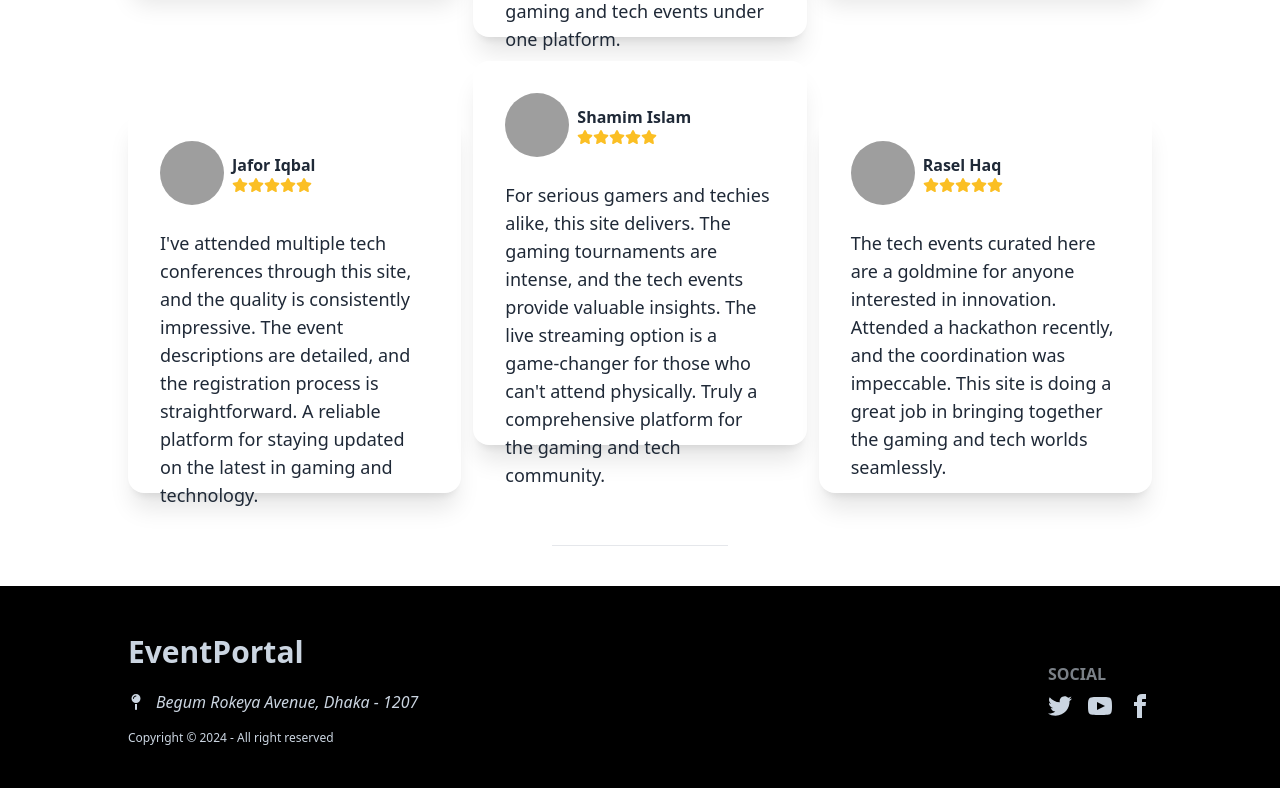
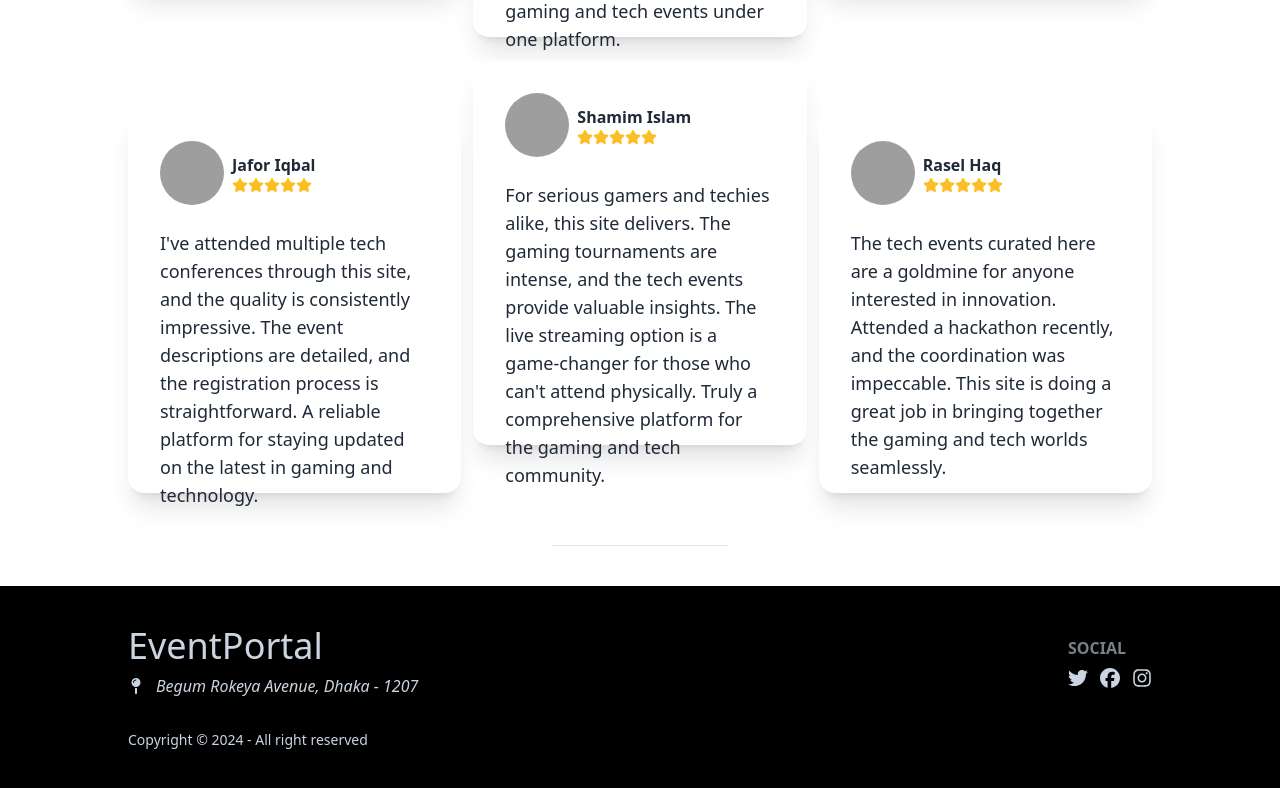
Before and after one commit to alam-404/EventPortal, a React (Vite) app: page / in a window 1280 px wide. Shown: the part 3133-3921 px from the top of the page. Built offline with nearby package versions, Linux system fonts and the light colour scheme; grey boxes are pictures that could not be loaded.

Commit message:
Modified footer for small devices

```diff
--- a/src/components/Footer/Footer.jsx
+++ b/src/components/Footer/Footer.jsx
@@ -1,29 +1,34 @@
-import { FaMapPin } from "react-icons/fa6";
+import { FaFacebook, FaInstagram, FaMapPin, FaTwitter } from "react-icons/fa6";
 
 const Footer = () => {
     return (
-        <div className="w-full h-52 bg-black text-slate-300 px-32 flex justify-between items-center gap-10">
+        <div className="w-full h-52 bg-black text-slate-300 p-5 lg:px-32 lg:py-10 ">
+            <div className="flex flex-col lg:flex-row lg:justify-between lg:items-center gap-5">
                 <div>
-                <h1 className="text-3xl font-semibold">EventPortal</h1>
-                <div className="flex items-center gap-3 mt-5">
+                    <h1 className="text-2xl lg:text-4xl">EventPortal</h1>
+                    <div className="flex items-center gap-3 mt-2 text-xs lg:text-base">
                         <FaMapPin></FaMapPin>
                         <address>
                             Begum Rokeya Avenue,
                             Dhaka - 1207
                         </address>
                     </div>
-                <div className="mt-4">
+                </div>
+                <div>
+                    <h6 className="footer-title">Social</h6>
+                    <div className="flex gap-3 text-xl">
+                        <FaTwitter />
+                        <FaFacebook />
+                        <FaInstagram />
+                    </div>
+                </div>
+                <div className="lg:hidden">
                     <p className="text-xs">Copyright &copy; 2024 - All right reserved</p>
                 </div>
             </div>
-            <nav>
-                <h6 className="footer-title">Social</h6>
-                <div className="grid grid-flow-col gap-4">
-                    <a><svg xmlns="http://www.w3.org/2000/svg" width="24" height="24" viewBox="0 0 24 24" className="fill-current"><path d="M24 4.557c-.883.392-1.832.656-2.828.775 1.017-.609 1.798-1.574 2.165-2.724-.951.564-2.005.974-3.127 1.195-.897-.957-2.178-1.555-3.594-1.555-3.179 0-5.515 2.966-4.797 6.045-4.091-.205-7.719-2.165-10.148-5.144-1.29 2.213-.669 5.108 1.523 6.574-.806-.026-1.566-.247-2.229-.616-.054 2.281 1.581 4.415 3.949 4.89-.693.188-1.452.232-2.224.084.626 1.956 2.444 3.379 4.6 3.419-2.07 1.623-4.678 2.348-7.29 2.04 2.179 1.397 4.768 2.212 7.548 2.212 9.142 0 14.307-7.721 13.995-14.646.962-.695 1.797-1.562 2.457-2.549z"></path></svg></a>
-                    <a><svg xmlns="http://www.w3.org/2000/svg" width="24" height="24" viewBox="0 0 24 24" className="fill-current"><path d="M19.615 3.184c-3.604-.246-11.631-.245-15.23 0-3.897.266-4.356 2.62-4.385 8.816.029 6.185.484 8.549 4.385 8.816 3.6.245 11.626.246 15.23 0 3.897-.266 4.356-2.62 4.385-8.816-.029-6.185-.484-8.549-4.385-8.816zm-10.615 12.816v-8l8 3.993-8 4.007z"></path></svg></a>
-                    <a><svg xmlns="http://www.w3.org/2000/svg" width="24" height="24" viewBox="0 0 24 24" className="fill-current"><path d="M9 8h-3v4h3v12h5v-12h3.642l.358-4h-4v-1.667c0-.955.192-1.333 1.115-1.333h2.885v-5h-3.808c-3.596 0-5.192 1.583-5.192 4.615v3.385z"></path></svg></a>
+            <div className="mt-8 hidden lg:block">
+                <p className="text-xs lg:text-sm">Copyright &copy; 2024 - All right reserved</p>
             </div>
-            </nav>
         </div>
     );
 };
```
Lines whose indentation alone changed are shown as unchanged.
